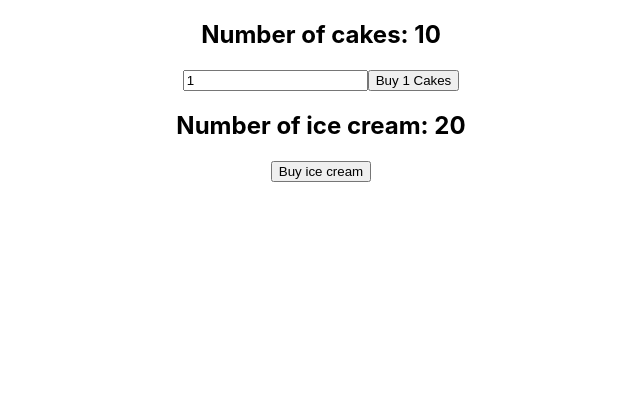
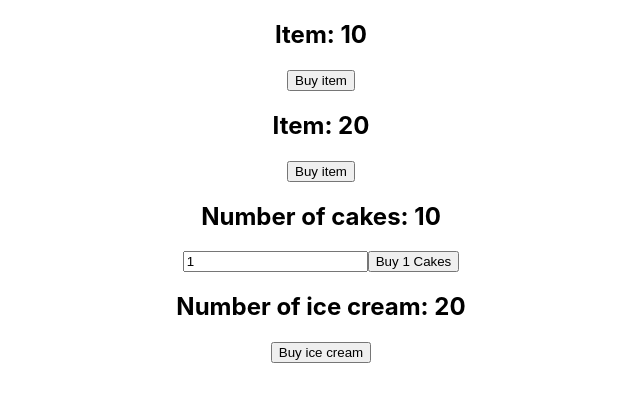
Before and after one commit to nickrally/react-redux-demo, a React (Create React App) app: page / in a window 1280 px wide. Shown: the top 402 px of the page, without its empty margins (319-959 px from the left). Built offline with nearby package versions, Linux system fonts and the light colour scheme.

Commit message:
added ItemContainer to explain ownProps

```diff
--- a/src/App.js
+++ b/src/App.js
@@ -4,17 +4,18 @@
 import './App.css';
 import CakeContainer from './components/CakeContainer'
 import IceCreamContainer from './components/IceCreamContainer'
+import ItemContainer from './components/ItemContainer';
 
 function App() {
   return (
     <Provider store={store}>
       <div className="App">
+        <ItemContainer cake/>
+        <ItemContainer />
         <CakeContainer />
         <IceCreamContainer />
       </div>
     </Provider>
-
   );
 }
-
 export default App;
--- /dev/null
+++ b/src/components/ItemContainer.js
@@ -0,0 +1,34 @@
+import React from 'react';
+import { connect } from 'react-redux';
+import { buyCake, buyIceCream} from '../redux';
+
+function ItemContainer(props){
+    return (
+        <div>
+            <h2>Item: {props.item}</h2>
+            <button onClick={props.buyItem}>Buy item</button>
+        </div>
+    )
+}
+
+const mapStateToProps = (state, ownProps) => {
+    const itemState = ownProps.cake
+        ? state.cake.numOfCakes
+        : state.iceCream.numOfIceCream;
+
+    return {
+        item: itemState
+    }
+}
+
+const mapDispatchToProps = (dispatch, ownProps) => {
+    const dispatchFunc = ownProps.cake
+      ? () => dispatch(buyCake())
+      : () => dispatch(buyIceCream())
+
+    return {
+        buyItem: dispatchFunc
+    }
+}
+
+export default connect(mapStateToProps, mapDispatchToProps)(ItemContainer);
```
